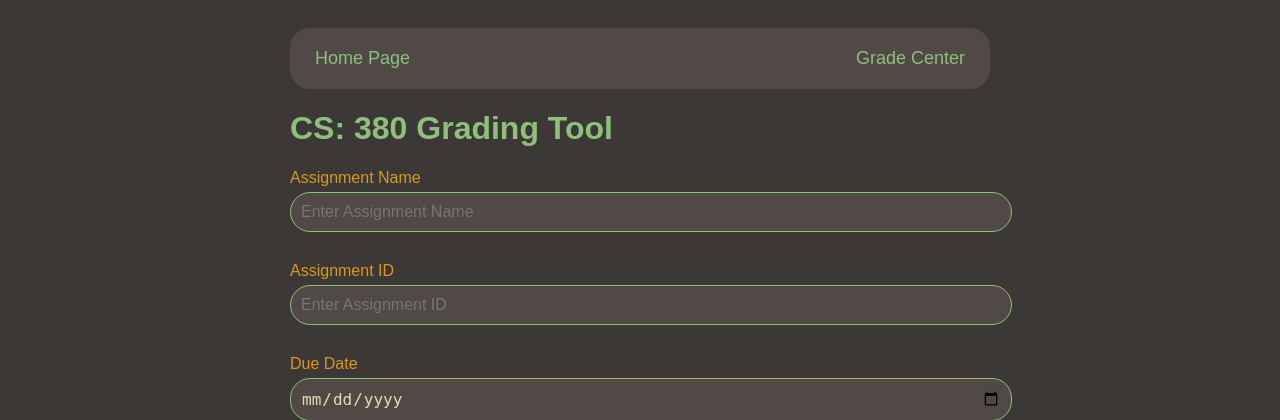
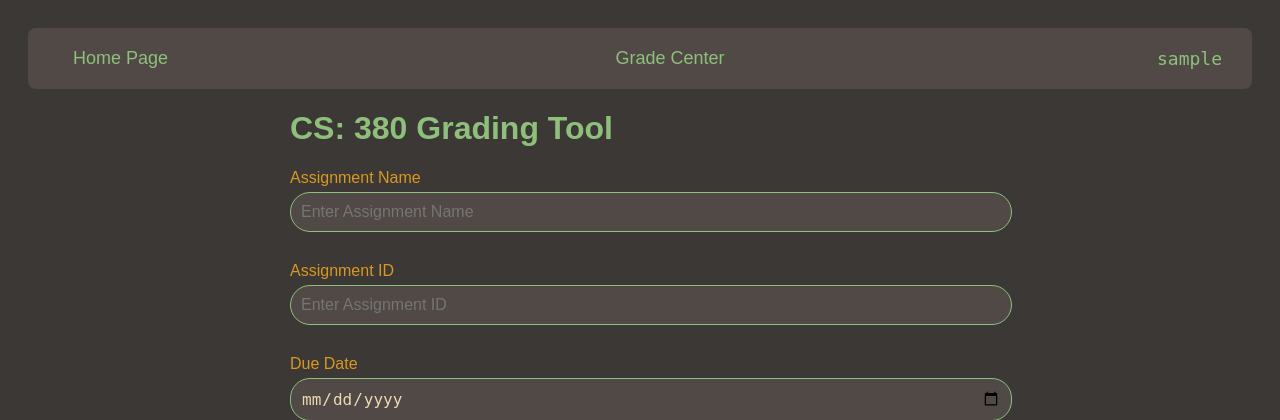
Before and after one commit to satwikShresth/grader, a FastAPI app: page / in a window 1280 px wide. Shown: the top 420 px of the page. Run offline with FastAPI, Linux system fonts and the light colour scheme; the visitor is signed in with stand-in values (Sample User, id 1); parts of the project's set-up code (start-up, migrations or seed data) failed here and were passed over.

Commit message:
fixing strcutre of proj

```diff
--- a/app/main.py
+++ b/app/main.py
@@ -36,7 +36,8 @@ async def get_current_user(request: Request):
     user = request.session.get('user')
     if not user:
         raise HTTPException(status_code=status.HTTP_401_UNAUTHORIZED)
-    return user
+
+    request.state.user = user
 
 
 app.add_middleware(SessionMiddleware, secret_key=str(uuid4()))
@@ -50,7 +51,6 @@ app.include_router(crud.router, prefix="/api")
 app.include_router(session.router)
 
 
-# Exception handler to redirect unauthorized access to /login
 @app.exception_handler(StarletteHTTPException)
 async def http_exception_handler(request, exc):
     if exc.status_code == status.HTTP_401_UNAUTHORIZED:
@@ -65,8 +65,8 @@ async def http_exception_handler(request, exc):
     )
 
 
-@app.get("/", response_class=HTMLResponse)
-async def read_homepage(request: Request, user: str = Depends(get_current_user)):
+@app.get("/", response_class=HTMLResponse, dependencies=[Depends(get_current_user)])
+async def read_homepage(request: Request):
     return templates.TemplateResponse(
         "homepage.html",
         {
@@ -74,5 +74,6 @@ async def read_homepage(request: Request, user: str = Depends(get_current_user))
             "title": "CS: 380 Grading Tool",
             "gradebookStatus": False,
             "studentDatabaseStatus": True,
+            "username": request.state.user,
         },
     )
--- a/app/static/nav.css
+++ /dev/null
@@ -1,35 +0,0 @@
-/* Navbar styles */
-.navbar {
-    display: flex;
-    justify-content: space-between;
-    background-color: #504945; /* Lighter gray background for better contrast */
-    padding: 10px 0;
-    border-radius: 20px; /* Rounded navbar */
-}
-
-.navbar a {
-    margin: 0 15px;
-    padding: 10px;
-    text-decoration: none;
-    color: #8ec07c; /* Gruvbox green */
-    font-size: 18px;
-    font-family: Arial, sans-serif;
-    border-radius: 10px; /* Rounded links */
-}
-
-/* Navbar hover and active states */
-.navbar a:hover {
-    color: #83a598; /* Lightened blue for hover */
-}
-
-.navbar a:active {
-    color: #d79921; /* Gruvbox yellow */
-}
-
-.hidden {
-    visibility: hidden;
-    position: absolute;
-    width: 0;
-    height: 0;
-    overflow: hidden;
-}
--- a/app/templates/grade/available.html
+++ b/app/templates/available.html
@@ -5,13 +5,9 @@
     <meta name="viewport" content="width=device-width, initial-scale=1.0">
     <title>Assignments</title>
     <link rel="stylesheet" href="/static/available.css">
-    <link rel="stylesheet" href="/static/nav.css">
 </head>
 <body>
-    <div class="navbar">
-        <a href="/">Home Page</a>
-        <a href="/grade/assignment">Grade Center</a>
-    </div>
+    {% include 'navbar.html' %}  <!-- Navbar component -->
 
     <h1>Assignments</h1>
 
--- a/app/templates/grade/center.html
+++ b/app/templates/center.html
@@ -4,14 +4,10 @@
     <meta charset="UTF-8">
     <meta name="viewport" content="width=device-width, initial-scale=1.0">
     <link rel="stylesheet" href="/static/center.css">
-    <link rel="stylesheet" href="/static/nav.css">
     <title>Assignment Grades</title>
 </head>
 <body>
-    <div class="navbar">
-        <a href="/">Home Page</a>
-        <a href="/grade/assignment">Grade Center</a>
-    </div>
+    {% include 'navbar.html' %}  <!-- Navbar component -->
 
     <h1>Assignment {{ assignment_number }} Grades</h1>
 
--- a/app/templates/homepage.html
+++ b/app/templates/homepage.html
@@ -5,18 +5,14 @@
     <meta name="viewport" content="width=device-width, initial-scale=1.0">
     <title>{{ title }}</title>
     <link rel="stylesheet" href="/static/homepage.css">
-    <link rel="stylesheet" href="/static/nav.css">
 </head>
 <body>
 
+    {% include 'navbar.html' %}  <!-- Navbar component -->
     <!-- Main Container -->
     <div class="container">
 
         <!-- Navbar -->
-        <div class="navbar">
-            <a href="/">Home Page</a>
-            <a href="/grade/assignment">Grade Center</a>
-        </div>
 
         <!-- Title -->
         <h1>{{ title }}</h1>
--- /dev/null
+++ b/app/templates/navbar.html
@@ -0,0 +1,111 @@
+<!-- navbar.html -->
+<nav class="navbar">
+    <a href="/">Home Page</a>
+    <a href="/grade/assignment">Grade Center</a>
+
+    <!-- Dropdown for user profile -->
+    <div class="dropdown">
+        <button class="dropbtn">{{ username }}</button>
+        <div class="dropdown-content">
+            <a href="/logout">Logout</a>
+        </div>
+    </div>
+</nav>
+
+<!-- Add CSS for the navbar directly into navbar.html -->
+<style>
+    /* Navbar container */
+    .navbar {
+        display: flex;
+        justify-content: space-between;
+        background-color: #504945;
+        padding: 10px 20px;
+        border-radius: 8px;
+        font-family: 'Fira Code', monospace;
+    }
+
+    /* Links inside the navbar */
+    .navbar a {
+        margin-right: 15px;
+        padding: 10px;
+        text-decoration: none;
+        color: #8ec07c; /* Gruvbox green */
+        font-size: 18px;
+        border-radius: 8px;
+        transition: background-color 0.3s ease;
+    }
+
+    /* Hover effect for navbar links */
+    .navbar a:hover {
+        background-color: #3c3836; /* Slightly darker background on hover */
+        color: #83a598; /* Gruvbox light blue */
+    }
+
+    /* Dropdown container */
+    .dropdown {
+        position: relative;
+        display: inline-block;
+        font-family: 'Fira Code', monospace;
+    }
+
+    /* Dropdown button (the username) */
+    .dropbtn {
+        background-color: #504945;
+        color: #8ec07c; /* Gruvbox green */
+        padding: 10px;
+        font-size: 18px;
+        border: none;
+        cursor: pointer;
+        border-radius: 8px;
+        transition: background-color 0.3s ease;
+        font-family: 'Fira Code', monospace;
+    }
+
+    /* Dropdown content (hidden by default) */
+    .dropdown-content {
+        display: none;
+        position: absolute;
+        background-color: #504945;
+        min-width: 160px;
+        box-shadow: 0px 8px 16px 0px rgba(0,0,0,0.2);
+        z-index: 1;
+        border-radius: 8px; /* Rounded dropdown content */
+        overflow: hidden;
+        font-family: 'Fira Code', monospace;
+        right: 0; /* Align the dropdown content to the right edge */
+    }
+
+    /* Links inside the dropdown */
+    .dropdown-content a {
+        color: #8ec07c;
+        padding: 12px 16px;
+        text-decoration: none;
+        display: block;
+        background-color: #504945;
+        border-bottom: 1px solid rgba(255, 255, 255, 0.1); /* Subtle border */
+        transition: background-color 0.3s ease;
+        font-family: 'Fira Code', monospace;
+        right: 0; /* Align the dropdown content to the right edge */
+    }
+
+    /* Hover effect for dropdown links */
+    .dropdown-content a:hover {
+        background-color: #83a598; /* Lightened blue for hover */
+        border-radius: 0;
+    }
+
+    /* Show the dropdown content when hovering over the dropdown */
+    .dropdown:hover .dropdown-content {
+        display: block;
+    }
+
+    /* Hover effect for dropdown button */
+    .dropdown:hover .dropbtn {
+        background-color: #83a598; /* Lightened blue for hover */
+    }
+
+    /* Remove bottom border on the last dropdown link */
+    .dropdown-content a:last-child {
+        border-bottom: none;
+    }
+</style>
--- a/app/templates/grade/test_result.html
+++ b/app/templates/test_result.html
@@ -4,7 +4,6 @@
     <title>{{ title }}</title>
     <!-- Include Fira Code for general text and code blocks -->
     <link href="https://fonts.googleapis.com/css2?family=Fira+Code:wght@400;500&display=swap" rel="stylesheet">
-    <link rel="stylesheet" href="/static/nav.css">
     <script>
         function showSection(section) {
             document.querySelectorAll('.content-block').forEach(el => el.classList.add('hidden'));
@@ -31,10 +30,7 @@
 <body>
 
     <!-- Navbar -->
-    <div class="navbar">
-        <a href="/">Home Page</a>
-        <a href="/grade/assignment">Grade Center</a>
-    </div>
+    {% include '../navbar.html' %}  <!-- Navbar component -->
 
     <h1>{{ title }}</h1>
 
```
Also changed, not shown: app/endpoints/grading.py (+9 -12 lines), app/templates/form.html (renamed from app/templates/grade/form.html, +17 -11 lines), app/templates/login.html (+0 -10 lines).
